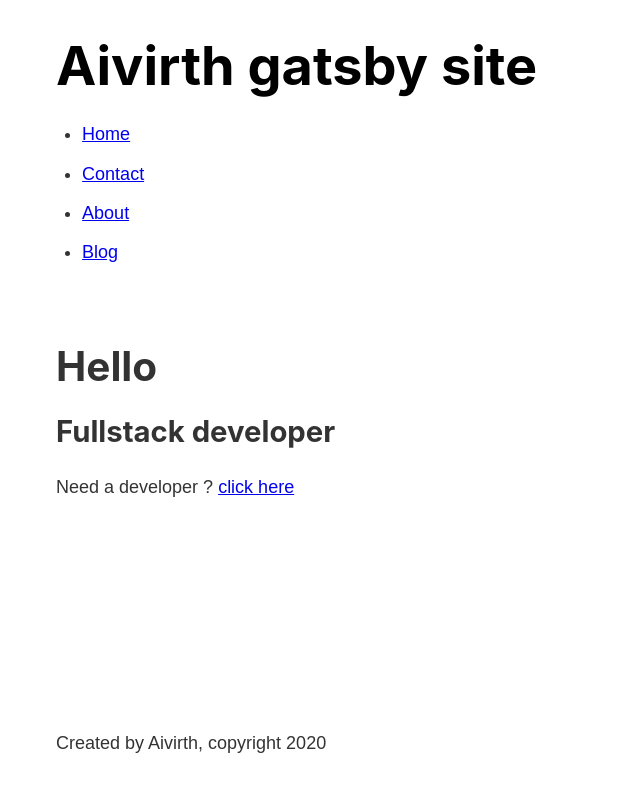
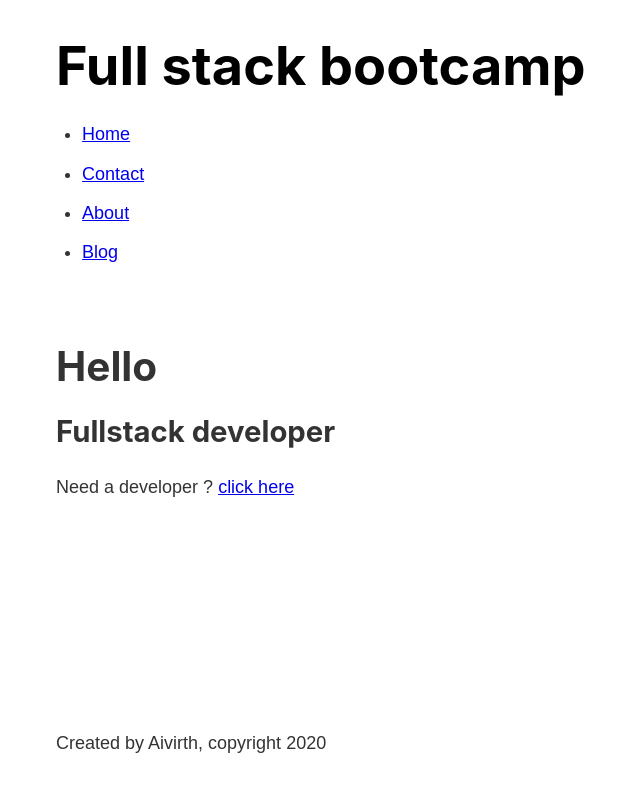
Before and after one commit to Aivirth/gatsby_bootcamp, a Gatsby site: page / in a window 1280 px wide. Shown: the whole page, without its empty margins (227-867 px from the left). Built offline with nearby package versions, Linux system fonts and the light colour scheme; Gatsby itself is replaced by a stand-in of ours.

Commit message:
Added header and footer graphql queries to siteMetadata

```diff
--- a/gatsby-config.js
+++ b/gatsby-config.js
@@ -5,6 +5,9 @@
  */
 
 module.exports = {
-  /* Your site config here */
+  siteMetadata: {
+    title: "Full stack bootcamp",
+    author: "Aivirth",
+  },
   plugins: [`gatsby-plugin-sass`],
 };
--- a/src/components/footer.js
+++ b/src/components/footer.js
@@ -1,11 +1,27 @@
-import React from "react"
+import React from "react";
+import { graphql, useStaticQuery } from "gatsby";
 
 const Footer = () => {
+  const sqlData = useStaticQuery(
+    graphql`
+      query footerData {
+        site {
+          siteMetadata {
+            author
+          }
+        }
+      }
+    `
+  );
+
   return (
     <footer>
-      <p>Created by Aivirth, copyright {new Date().getFullYear()}</p>
+      <p>
+        Created by {sqlData.site.siteMetadata.author}, copyright{" "}
+        {new Date().getFullYear()}
+      </p>
     </footer>
-  )
-}
+  );
+};
 
-export default Footer
+export default Footer;
--- a/src/components/header.js
+++ b/src/components/header.js
@@ -1,10 +1,22 @@
 import React from "react";
-import { Link } from "gatsby";
+import { Link, graphql, useStaticQuery } from "gatsby";
 
 import headerStyles from "./header.module.scss";
 
 const Header = () => {
   const { header, title, navList, activeNavItem } = headerStyles;
+
+  const sqlData = useStaticQuery(
+    graphql`
+      query headerData {
+        site {
+          siteMetadata {
+            title
+          }
+        }
+      }
+    `
+  );
 
   const siteLinks = [
     {
@@ -28,7 +40,7 @@
     <header className={header}>
       <h1>
         <Link to="/" className={title}>
-          Aivirth gatsby site
+          {sqlData.site.siteMetadata.title}
         </Link>
       </h1>
       <nav>
```
